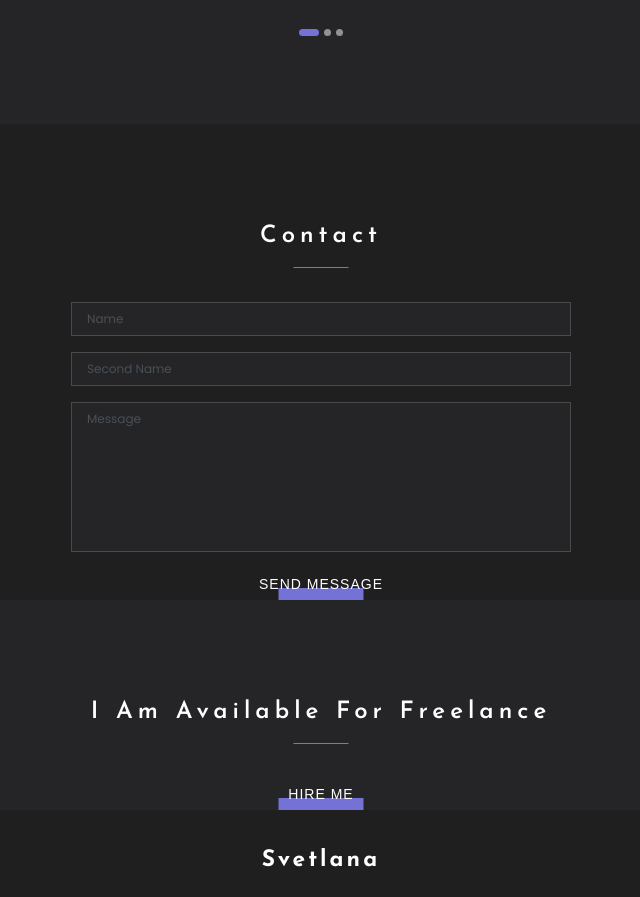
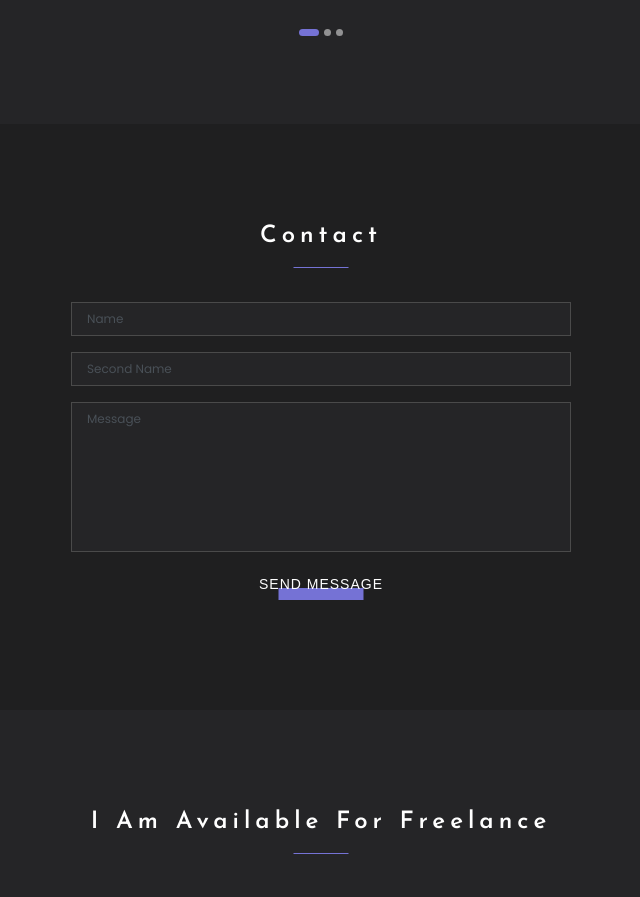
Before and after one commit to akach-dev/styled, a React (Create React App) app: page / in a window 1280 px wide. Shown: the part 4380-5277 px from the top of the page, without its empty margins (319-959 px from the left). Built offline with nearby package versions, Linux system fonts and the light colour scheme.

Commit message:
generateAdaptiveStyles  Contact section done

```diff
--- a/src/layout/sections/contact/Contact_Styles.ts
+++ b/src/layout/sections/contact/Contact_Styles.ts
@@ -1,7 +1,15 @@
 import styled from "styled-components";
 import {theme} from "../../../styles/Theme";
+import {generateAdaptiveStyles} from "../../../assets/generateAdaptiveStyles";
 
 const Contact = styled.section`
+  ${generateAdaptiveStyles({
+    property: 'padding-bottom',
+    startSize: 110,
+    minSize: 80,
+    widthFrom: 1170,
+    keepSize: 1,
+  })}
   h2:not(:last-child) {
     margin-bottom: 2.25em;
   }
```
